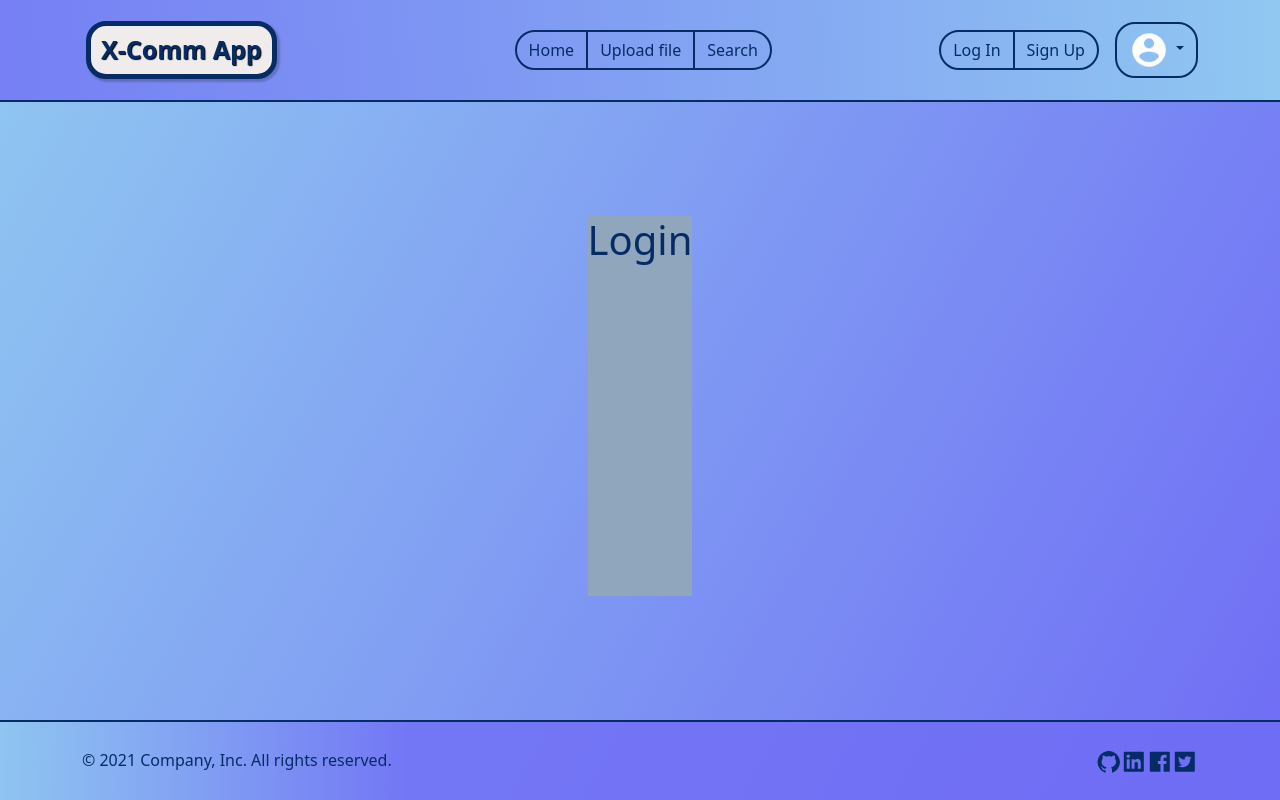
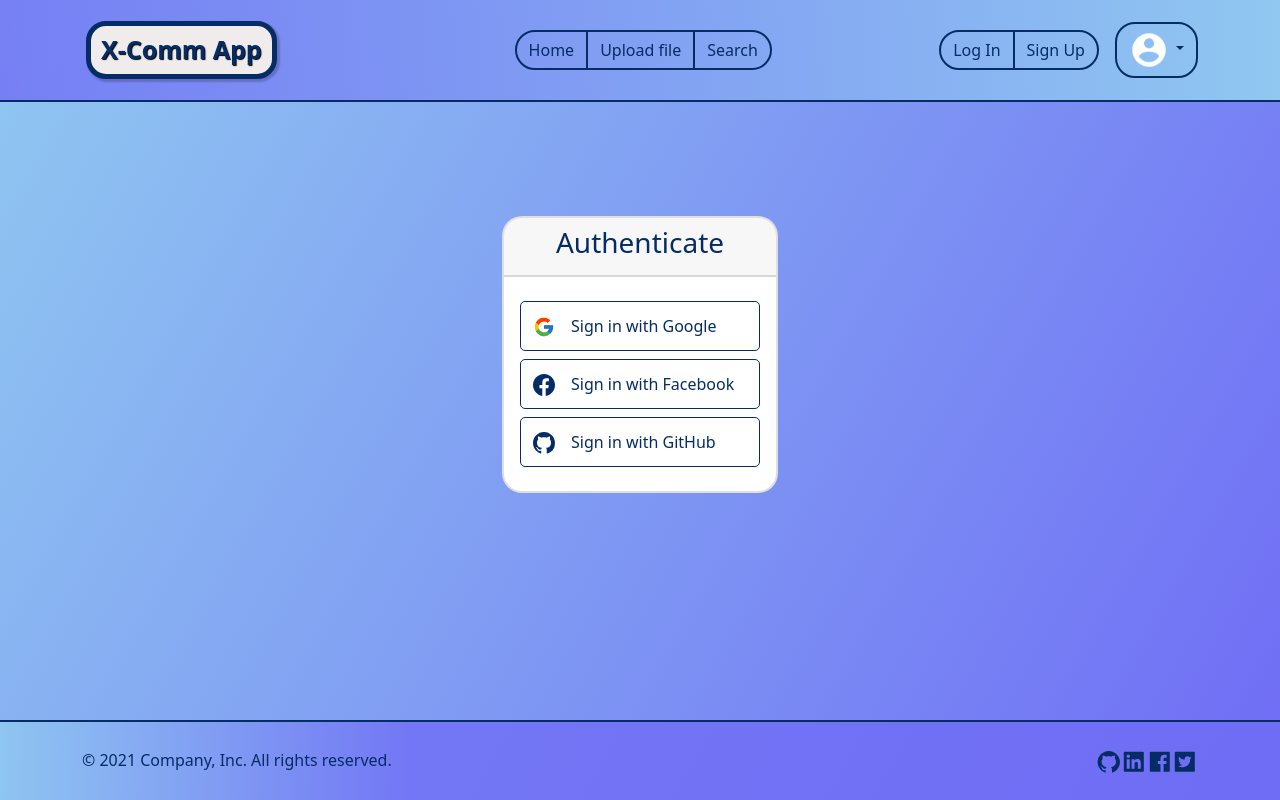
Before and after one commit to tomorrowdevs-projects/team2-real-world-app, a React app in the folder client/: page /login in a window 1280 px wide. Built offline with nearby package versions, Linux system fonts and the light colour scheme.

Commit message:
[FEAT] Updated the Login component
Added buttons for authentication with providers.

```diff
--- a/client/src/pages/Login/index.js
+++ b/client/src/pages/Login/index.js
@@ -1,9 +1,20 @@
+import { Card } from 'react-bootstrap';
 import './login.scss';
+import SignInButton from '../../components/SignInButtons';
 
 const Login = () => {
   return (
     <div className='container-login'>
-      <h1>Login</h1>
+      <Card className='pb-2'>
+        <Card.Header>
+          <h3 className='text-center'>Authenticate</h3>
+        </Card.Header>
+        <Card.Body>
+          <SignInButton provider='Google' />
+          <SignInButton provider='Facebook' />
+          <SignInButton provider='GitHub' />
+        </Card.Body>
+      </Card>
     </div>
   );
 };
--- a/client/src/pages/Login/login.scss
+++ b/client/src/pages/Login/login.scss
@@ -1,3 +1,3 @@
 .container-login {
-  background-color: #8fa6bc;
+  height: fit-content;
 }
```
